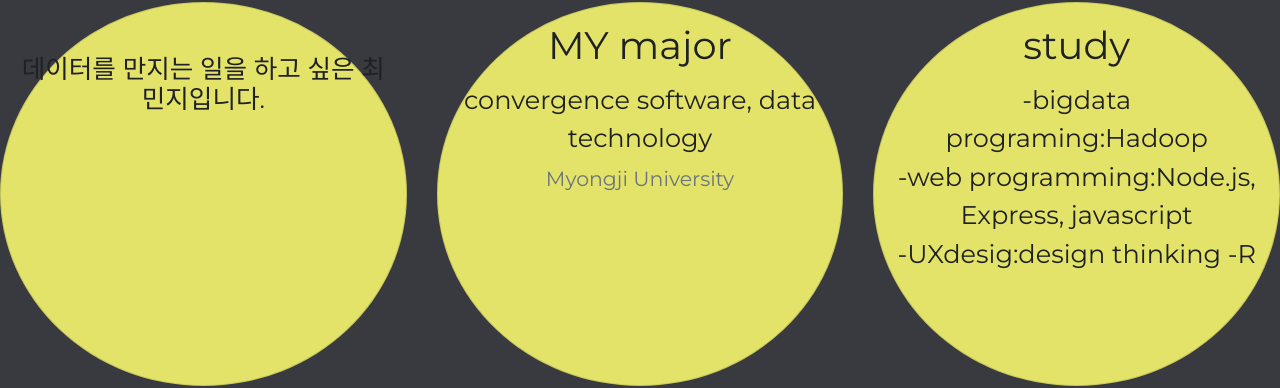
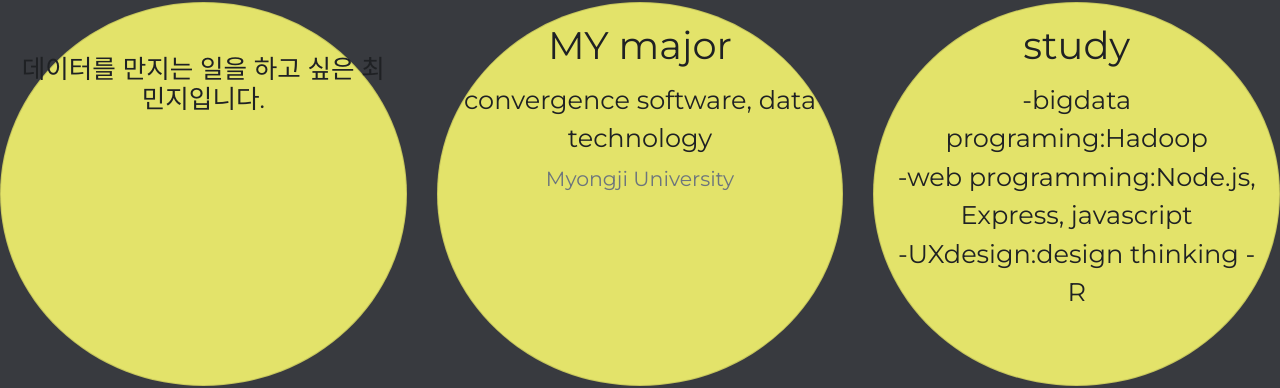
Before and after one commit to memoon-mj/minji_porfolio.github.io, a plain HTML site: page nav_about_me.html in a window 1280 px wide. Shown: the part 478-866 px from the top of the page. Drawn offline with nearby package versions, Linux system fonts and the light colour scheme.

Commit message:
Update nav_about_me.html

```diff
--- a/nav_about_me.html
+++ b/nav_about_me.html
@@ -116,7 +116,7 @@
                     <p class="card-text" id = card_style>
                       -bigdata programing:Hadoop<br>
                       -web programming:Node.js, Express, javascript<br>
-                      -UXdesig:design thinking
+                      -UXdesign:design thinking
                       -R
                     </p>
                   </div>
```
